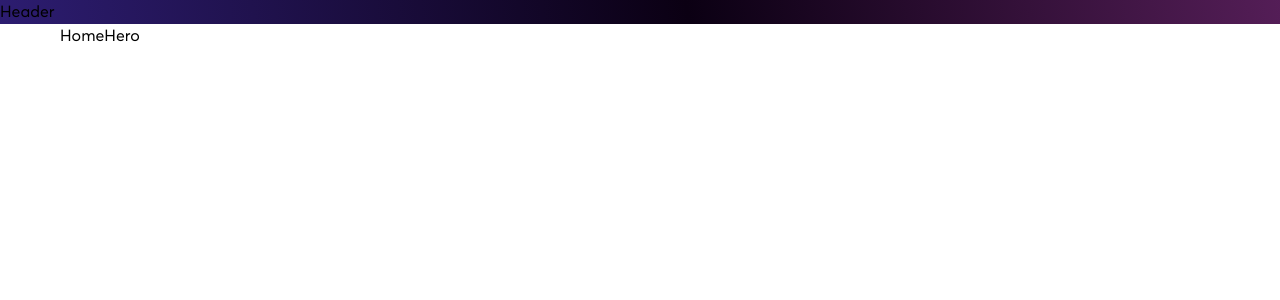
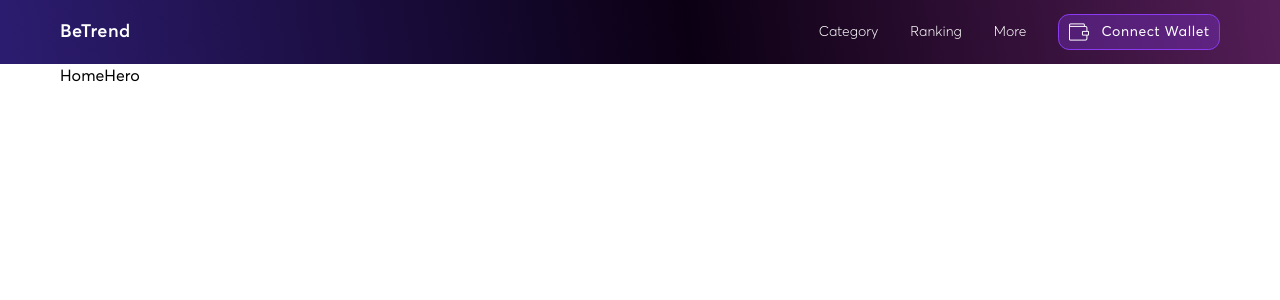
Before and after one commit to srwx/betrend-frontend, a Next.js app: page / in a window 1280 px wide. Shown: the top 300 px of the page. Built offline with nearby package versions, Linux system fonts and the light colour scheme.

Commit message:
update `<Header />`

```diff
--- a/src/components/Header/Header.tsx
+++ b/src/components/Header/Header.tsx
@@ -1,3 +1,5 @@
+import classNames from "classnames"
+import { WalletButton } from "component/WalletButton/WalletButton"
 import React from "react"
 import styled from "styled-components"
 
@@ -8,8 +10,32 @@ const Container = styled.div`
     #0b0013 53.72%,
     #7a2d7a 124.1%
   );
+  height: 4rem;
+  padding: 0 60px;
+  display: flex;
+  justify-content: space-between;
+  align-items: center;
 `
 
 export const Header = () => {
-  return <Container>Header</Container>
+  return (
+    <Container>
+      <div
+        className={classNames("text-lg text-white font-semibold tracking-wide")}
+      >
+        BeTrend
+      </div>
+      <div
+        className={classNames(
+          "w-[80%] text-sm text-white font-light",
+          "flex justify-end items-center gap-8"
+        )}
+      >
+        <div>Category</div>
+        <div>Ranking</div>
+        <div>More</div>
+        <WalletButton />
+      </div>
+    </Container>
+  )
 }
```
